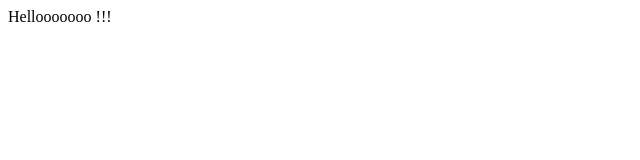
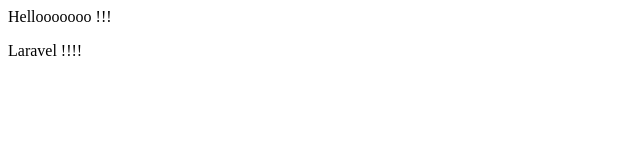
Before and after one commit to mgmgpyaesonewin/git-learn, a plain HTML site: page index.html in a window 1280 px wide. Shown: the full height of the page, 0-640 px from the left. Drawn offline with Linux system fonts and the light colour scheme.

Commit message:
added index.html

```diff
--- a/index.html
+++ b/index.html
@@ -1,5 +1,6 @@
 <html>
 	<body>
 		<p>Hellooooooo !!! </p>
+		<p>Laravel !!!!</p>
 	</body>
 </html>
```
